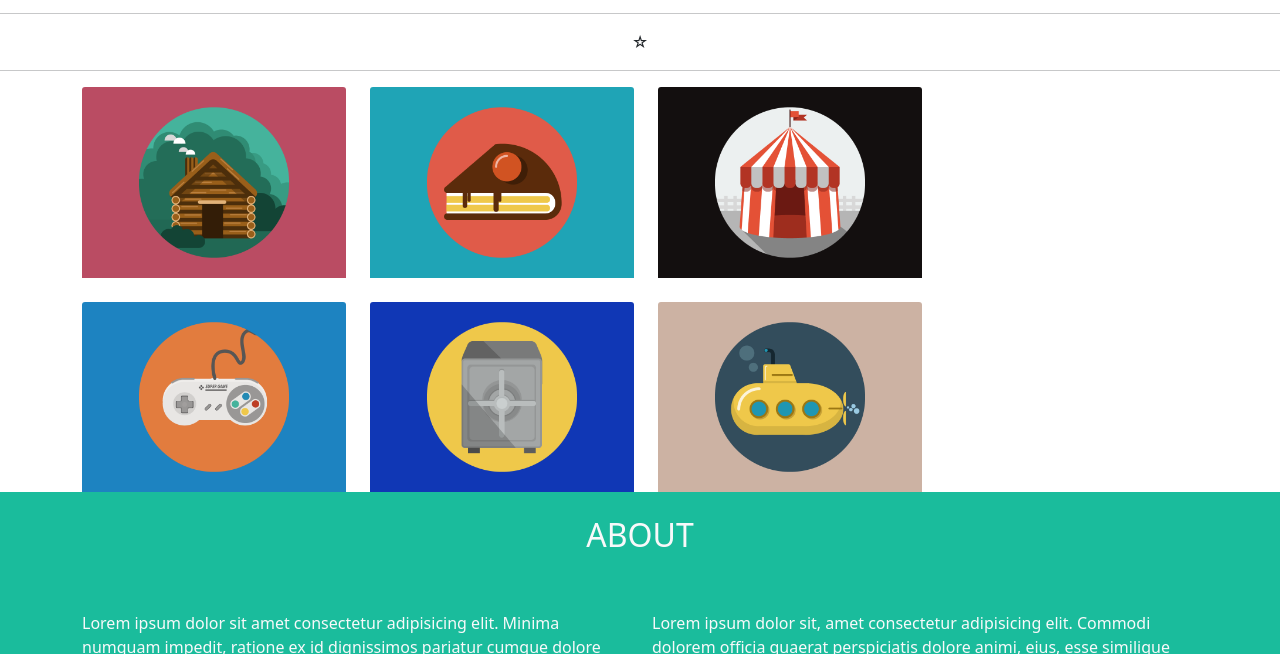
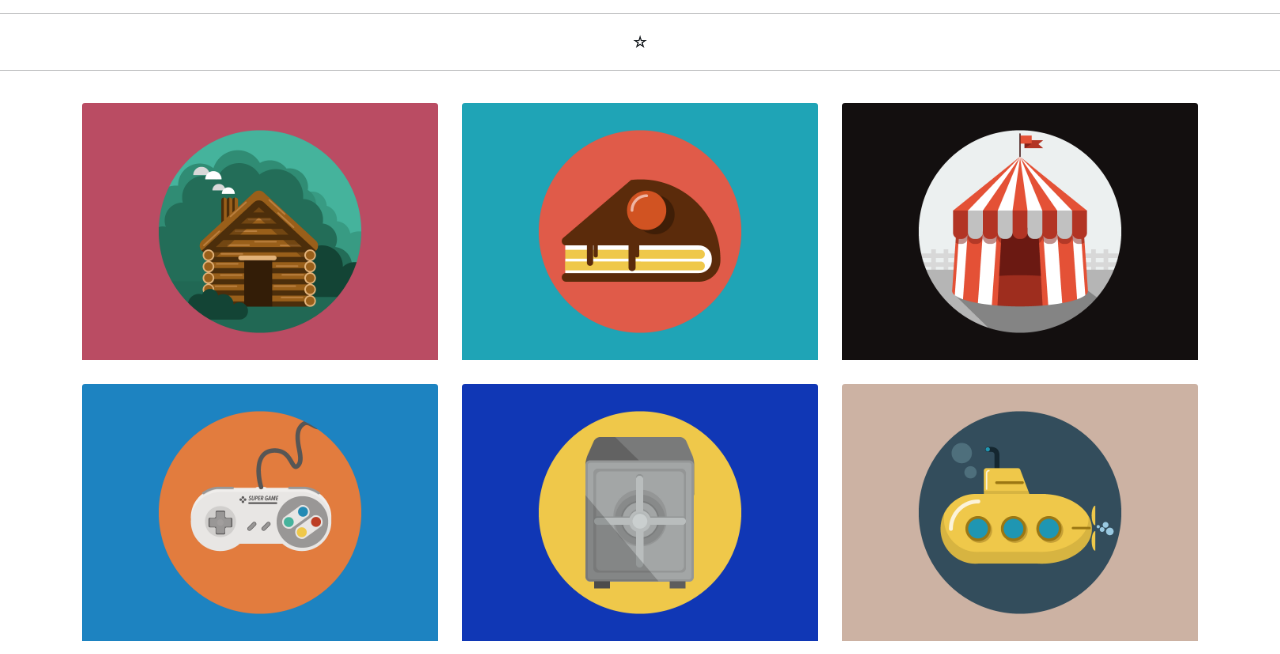
Before and after one commit to FabriAtom/html-css-bootstrap-freelancer, a plain HTML site: page index.html in a window 1280 px wide. Shown: the part 671-1325 px from the top of the page. Drawn offline with nearby package versions, Linux system fonts and the light colour scheme.

Commit message:
./ width

```diff
--- a/index.html
+++ b/index.html
@@ -5,7 +5,7 @@
     <meta http-equiv="X-UA-Compatible" content="IE=edge">
     <meta name="viewport" content="width=device-width, initial-scale=1.0">
     <link href="https://cdn.jsdelivr.net/npm/bootstrap@5.1.3/dist/css/bootstrap.min.css" rel="stylesheet" integrity="sha384-1BmE4kWBq78iYhFldvKuhfTAU6auU8tT94WrHftjDbrCEXSU1oBoqyl2QvZ6jIW3" crossorigin="anonymous">
-    <link rel="stylesheet" href="/css/style.css">
+    <link rel="stylesheet" href="./css/style.css">
     <title>bootstrap</title>
 </head>
 
@@ -33,7 +33,7 @@
     <section class="first">
         <div class="first-section">
             <figure>
-                <img src="/img/avatar.svg" class="text-center" width="200px" alt="">
+                <img src="./img/avatar.svg" class="rounded mx-auto d-block py-4" width="200px" alt="">
             </figure>
             <div class="text-light text-center">
                 <h1>START BOOTSTRAP</h1>
@@ -51,25 +51,25 @@
                 <hr> &star; <hr>
             </div>
             <div class="container">
-                <div class="row row-cols-1 row-cols-md-2 row-cols-lg-3 g-4">
+                <div class="row row-cols-1 row-cols-md-2 row-cols-lg-3 g-4 py-3">
 
-                    <div class="col" class="" style="width: 18rem;">
-                        <img src="/img/cabin.png" class="card-img-top" alt="">
+                    <div class="col" >
+                        <img src="./img/cabin.png" class="card-img-top" alt="">
                     </div>
-                     <div class="col" style="width: 18rem;">
-                       <img src="/img/cake.png" class="card-img-top" alt="">
+                     <div class="col">
+                       <img src="./img/cake.png" class="card-img-top" alt="">
                     </div>
-                    <div class="col" style="width: 18rem;">
-                        <img src="/img/circus.png" class="card-img-top" alt="">
+                    <div class="col">
+                        <img src="./img/circus.png" class="card-img-top" alt="">
                     </div>
-                    <div class="col" style="width: 18rem;">
-                        <img src="/img/game.png" class="card-img-top" alt="">
+                    <div class="col">
+                        <img src="./img/game.png" class="card-img-top" alt="">
                    </div>
-                   <div class="col" style="width: 18rem;">
-                      <img src="/img/safe.png" class="card-img-top" alt="">
+                   <div class="col">
+                      <img src="./img/safe.png" class="card-img-top" alt="">
                    </div>
-                   <div class="col" style="width: 18rem;">
-                        <img src="/img/submarine.png" class="card-img-top" alt="">
+                   <div class="col">
+                        <img src="./img/submarine.png" class="card-img-top" alt="">
                    </div>
                 </div>
            </div>
```
